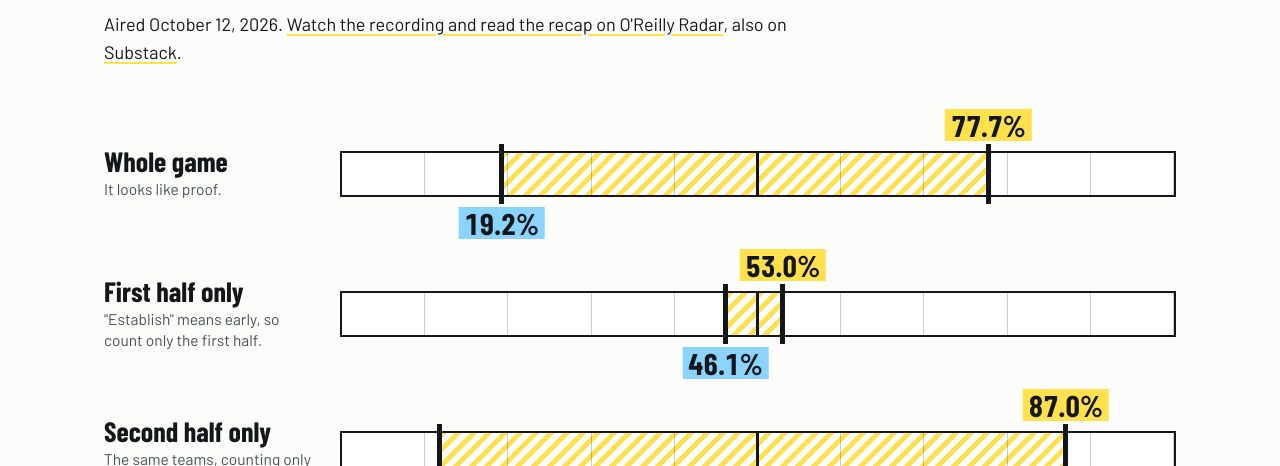
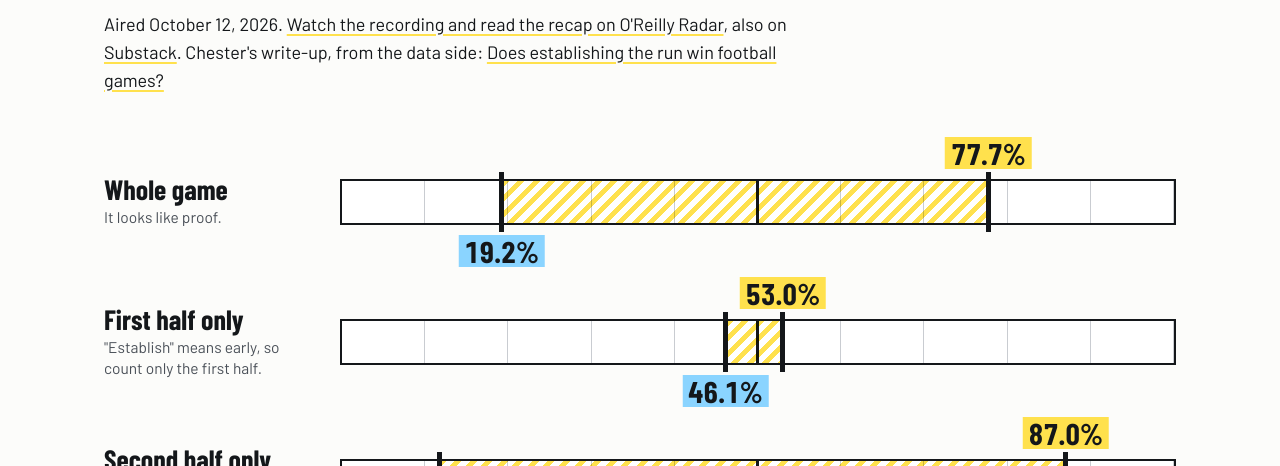
Before and after one commit to ismayc/monday-morning-agent, a plain HTML site: page docs/episode-1/index.html in a window 1280 px wide. Shown: the part 634-1100 px from the top of the page. Drawn offline with nearby package versions, Linux system fonts and the light colour scheme.

Commit message:
Link the episode 1 data science write-up from its page
Co-Authored-By: Claude Opus 5.5 <noreply@anthropic.com>
Claude-Session: https://claude.ai/code/session_01PGieaVGMKAtWEcBKMSTupP

```diff
--- a/docs/episode-1/index.html
+++ b/docs/episode-1/index.html
@@ -72,7 +72,7 @@
 <header>
   <h1>"You have to establish the run."</h1>
   <p class="lead">So an AI agent went back and counted. Take every team in every NFL game for five seasons, work out what share of its plays were runs, and ask how often the teams that <a class="term" href="#term-ran-most" data-def="The fourth of team-games with the highest rush share.">ran most</a> won, against the teams that <a class="term" href="#term-ran-most" data-def="The fourth of team-games with the lowest rush share.">ran least</a>. The answer depends on which plays you count.</p>
-  <p style="margin-top:14px">Aired October 12, 2026. <a href="https://www.oreilly.com/radar/building-an-ai-analyst-one-football-argument-at-a-time/">Watch the recording and read the recap on O'Reilly Radar</a>, also on <a href="https://oreillyradar.substack.com/p/building-an-ai-analyst-one-football">Substack</a>.</p>
+  <p style="margin-top:14px">Aired October 12, 2026. <a href="https://www.oreilly.com/radar/building-an-ai-analyst-one-football-argument-at-a-time/">Watch the recording and read the recap on O'Reilly Radar</a>, also on <a href="https://oreillyradar.substack.com/p/building-an-ai-analyst-one-football">Substack</a>. Chester's write-up, from the data side: <a href="https://sunbirds.ai/blog/establish-the-run/">Does establishing the run win football games?</a></p>
 
   <div class="fields">
     <div class="fieldrow">
```
